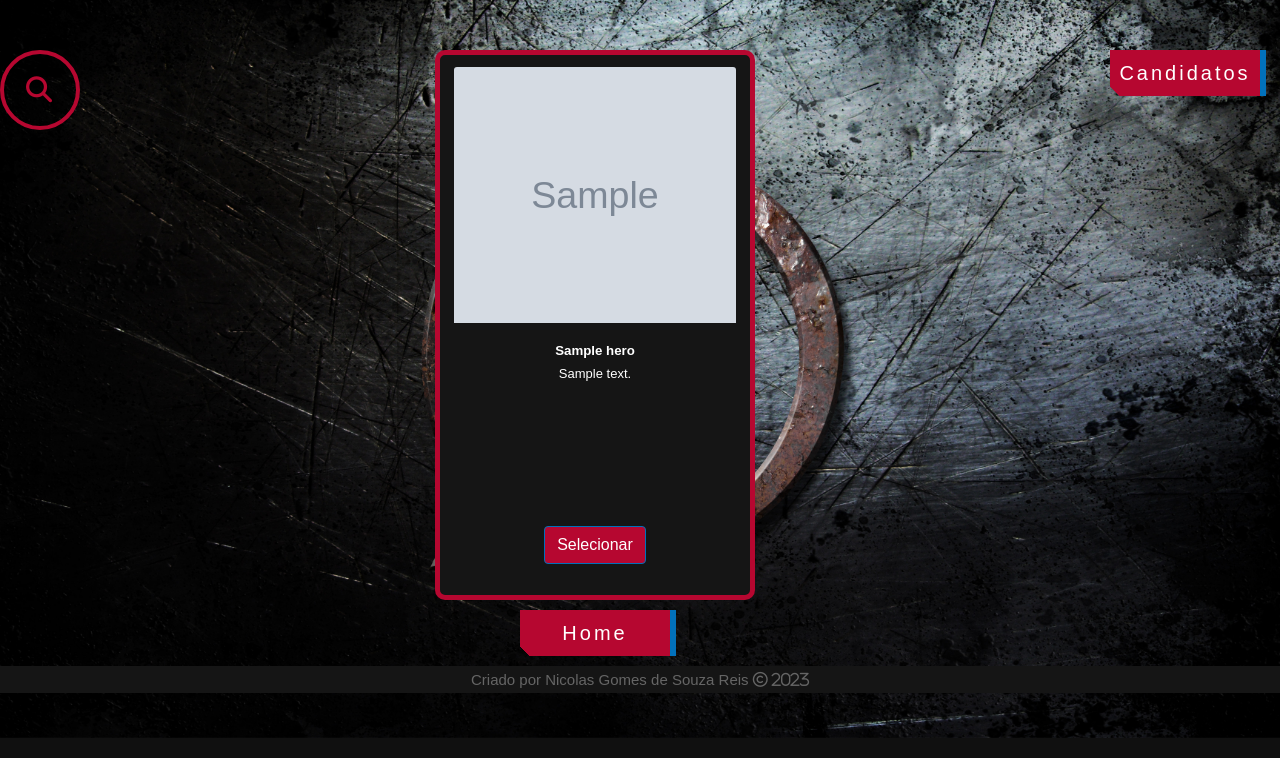
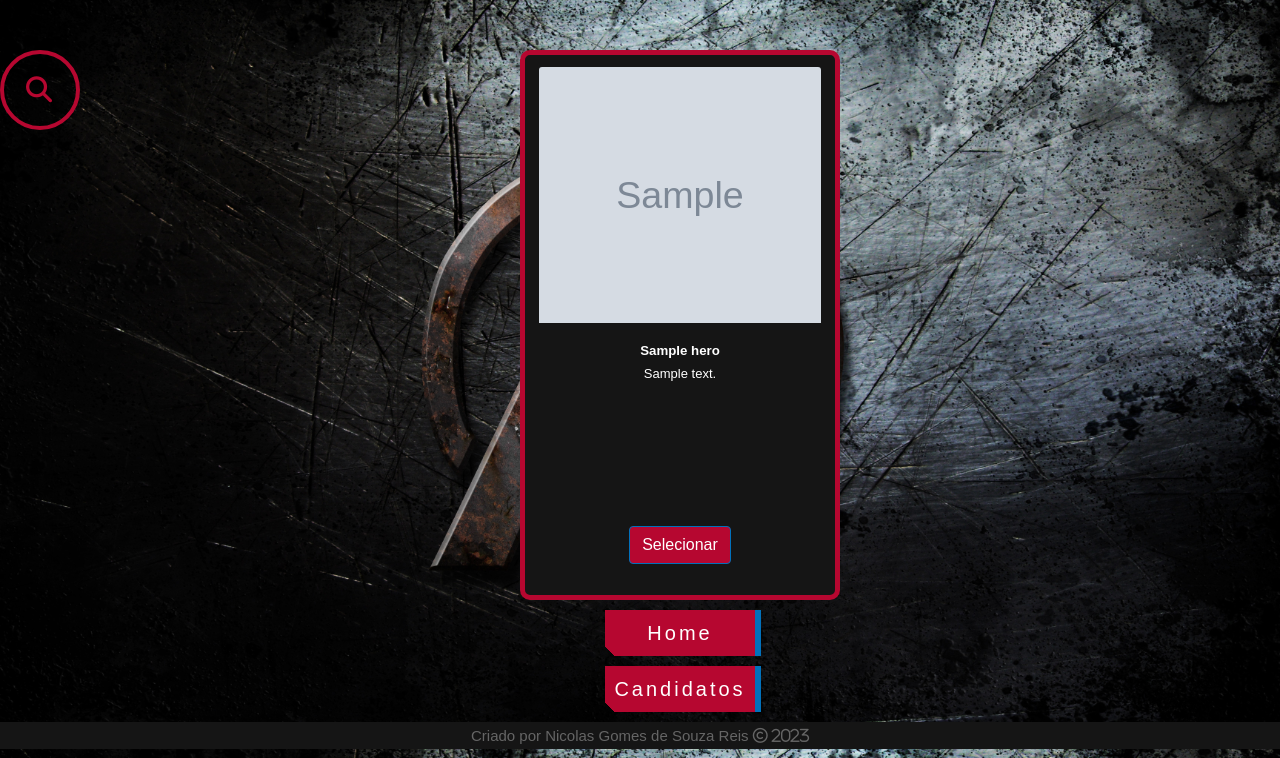
Before and after one commit to NicolasGSR/Strategi_Avengers, a Flask app: template templates/heroes.html in a window 1280 px wide. Shown: the part 62-820 px from the top of the page. Run offline with Flask 3, Linux system fonts and the light colour scheme; the template is opened without the code that fills it: most values are stand-ins (such as "Sample title", 1, 10 or a date in 2020); grey boxes marked "Sample" are stand-in pictures; some libraries are stand-ins or nearby versions.

Commit message:
mais modificações em botões

```diff
--- a/templates/heroes.html
+++ b/templates/heroes.html
@@ -13,7 +13,6 @@
         </div>
     </header>
     <body class="background">
-        <div class="divbutton"><a href = "{{ url_for('select') }}"><button class="button-49" role="button" style="float: right; margin-right: 20px;">Candidatos</button></a></div>
         <div class="box">
             <form name="search" action="/search" method="post">
                 <input type="text" class="form-control form-visual" id="search" name="search" onmouseout="this.value = ''; this.blur();">
@@ -46,6 +45,7 @@
                 </div>
             {% endfor %}
             <div class="divbutton"><a href = "{{ url_for('home') }}"><button class="button-49" role="button">Home</button></a></div>
+            <div class="divbutton"><a href = "{{ url_for('select') }}"><button class="button-49" role="button">Candidatos</button></a></div>
         </div>
 
 
--- a/templates/select.html
+++ b/templates/select.html
@@ -30,7 +30,7 @@
                                 <p class="card-text" style="object-fit: cover; height: 10rem;"><input type="hidden" value="{{ hero.description }}" id="description" name="description" class="form-control">{{ hero.description }}</p>
                             </div>
                             <div class="form-group buttons">
-                                <a class="btn btn-danger2" href = "{{ url_for('avengers', id = hero.id) }}">Vingadores</a>
+                                <a class="btn btn-danger2" href = "{{ url_for('avengers', id = hero.id) }}">Avengers</a>
                                 <a class="btn btn-danger2" href = "{{ url_for('equipe', id = hero.id) }}">Strategi</a>
                                 <a class="btn btn-danger2" href = "{{ url_for('delete', id = hero.id) }}">Deletar</a>
                             </div>
```
